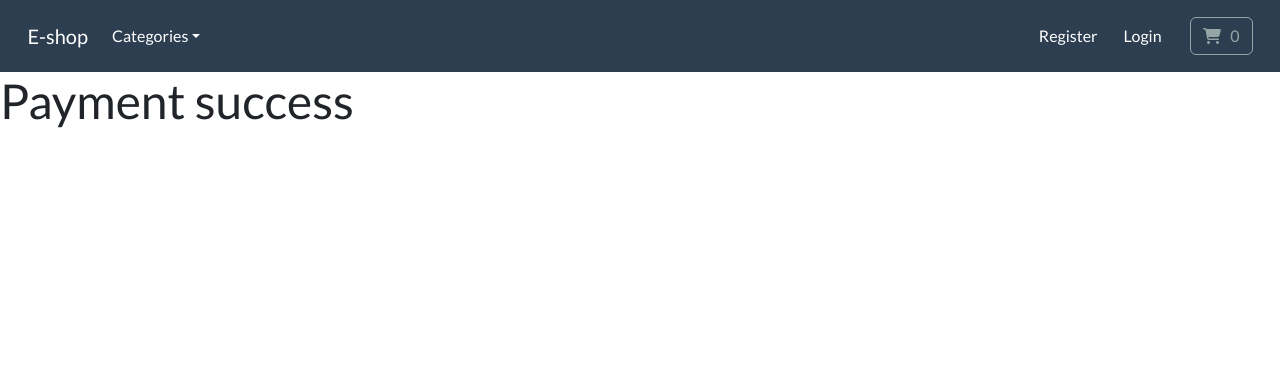
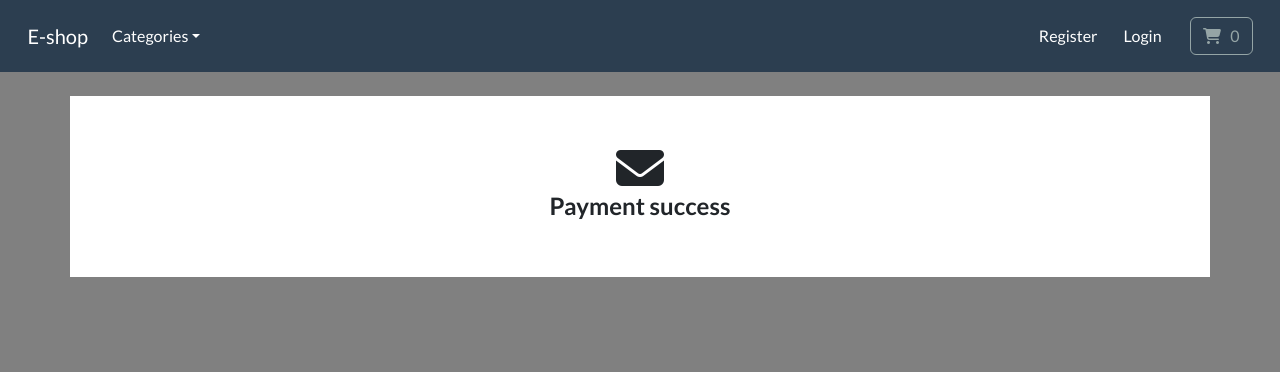
Before and after one commit to liberbell/dj11, a Django app: page /payment/payment-success in a window 1280 px wide. Shown: the top 372 px of the page. Run offline with Django 5.2, Linux system fonts and the light colour scheme; data comes from the database, SQL or seed files in the repository; some libraries are stand-ins or nearby versions.

Commit message:
payment_success1

```diff
--- a/ecommerce/payment/templates/payment/payment_success.html
+++ b/ecommerce/payment/templates/payment/payment_success.html
@@ -2,7 +2,20 @@
 {% load static %}
 
 {% block content %}
+<style>
+    body {
+        background-color: gray;
+    }
+</style>
+
 <body>
-    <h1> Payment success </h1>
+    <br>
+    <div class="container bg-white shadow-md p-5 form-layout">
+        <div class="text-center">
+            <i class="fas fa-envelope fa-3x"></i>
+
+            <h4><strong>Payment success</strong></h4>
+        </div>
+    </div>
 </body>
 {% endblock content %}
```
